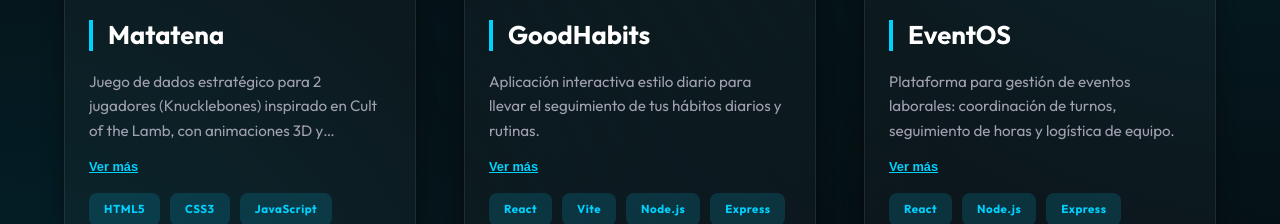
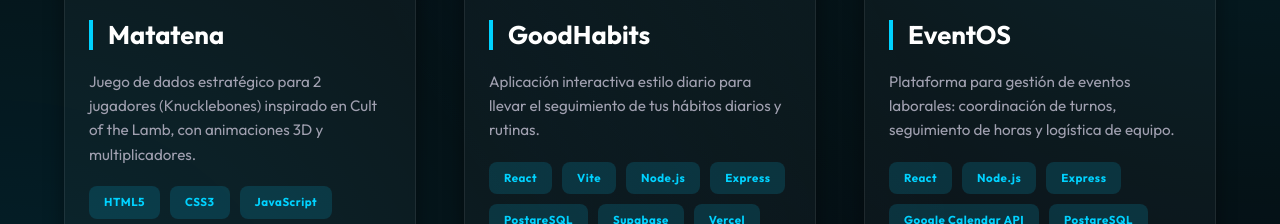
Before and after one commit to LoliMG/portfolio, a React (Vite) app: page /#/projects in a window 1280 px wide. Shown: the part 377-601 px from the top of the page. Built offline with nearby package versions, Linux system fonts and the light colour scheme.

Commit message:
fixed projects

```diff
--- a/src/pages/projects/Projects.css
+++ b/src/pages/projects/Projects.css
@@ -47,36 +47,8 @@
             p {
                 color: var(--text-secondary);
                 font-size: 0.95rem;
-                margin-bottom: 1rem;
+                margin-bottom: 1.2rem;
                 line-height: 1.6;
-                display: -webkit-box;
-                -webkit-line-clamp: 3;
-                -webkit-box-orient: vertical;
-                overflow: hidden;
-
-                &.expanded {
-                    display: block;
-                    overflow: visible;
-                    -webkit-line-clamp: unset;
-                }
-            }
-
-            .btn-expand-desc {
-                background: transparent;
-                border: none;
-                color: var(--accent-color);
-                font-size: 0.8rem;
-                font-weight: 600;
-                cursor: pointer;
-                padding: 0;
-                margin-bottom: 1.2rem;
-                align-self: flex-start;
-                transition: opacity 0.2s ease;
-                text-decoration: underline;
-
-                &:hover {
-                    opacity: 0.8;
-                }
             }
 
             .tags {
--- a/src/pages/projects/Projects.jsx
+++ b/src/pages/projects/Projects.jsx
@@ -6,10 +6,7 @@
 import { getProjectsData } from '../../data/projects';
 import './Projects.css';
 
-const ProjectCard = ({ proj, t }) => {
-    const [isExpanded, setIsExpanded] = useState(false);
-    const isLongText = proj.desc && proj.desc.length > 90;
-
+const ProjectCard = ({ proj }) => {
     return (
         <GlassCard className="project-card" variant="zoom">
             {proj.cover && (
@@ -19,18 +16,9 @@
             )}
             <div className="project-info">
                 <h3>{proj.title}</h3>
-                <p className={isExpanded ? 'expanded' : ''}>
+                <p>
                     {proj.desc}
                 </p>
-                {isLongText && (
-                    <button
-                        type="button"
-                        className="btn-expand-desc"
-                        onClick={() => setIsExpanded(!isExpanded)}
-                    >
-                        {isExpanded ? (t.read_less || 'Ver menos') : (t.read_more || 'Ver más')}
-                    </button>
-                )}
                 <div className="tags">
                     {proj.tags.map((tag, j) => <span key={j}>{tag}</span>)}
                 </div>
@@ -75,7 +63,7 @@
                 <h2 className="section-title">{t.projects_title}</h2>
                 <div className="projects-grid">
                     {projects.map((proj, i) => (
-                        <ProjectCard key={i} proj={proj} t={t} />
+                        <ProjectCard key={i} proj={proj} />
                     ))}
                 </div>
             </div>
```
